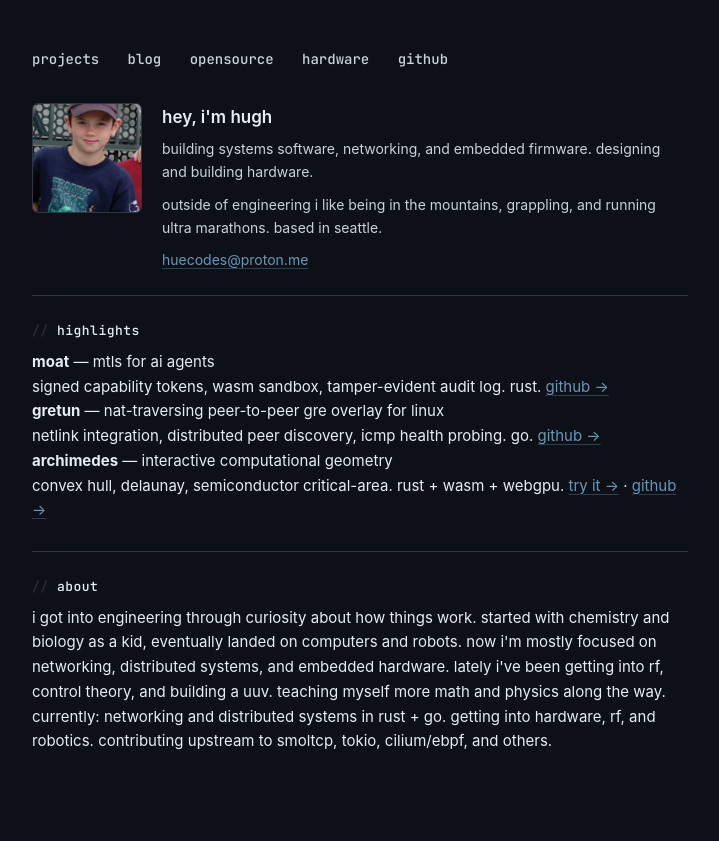
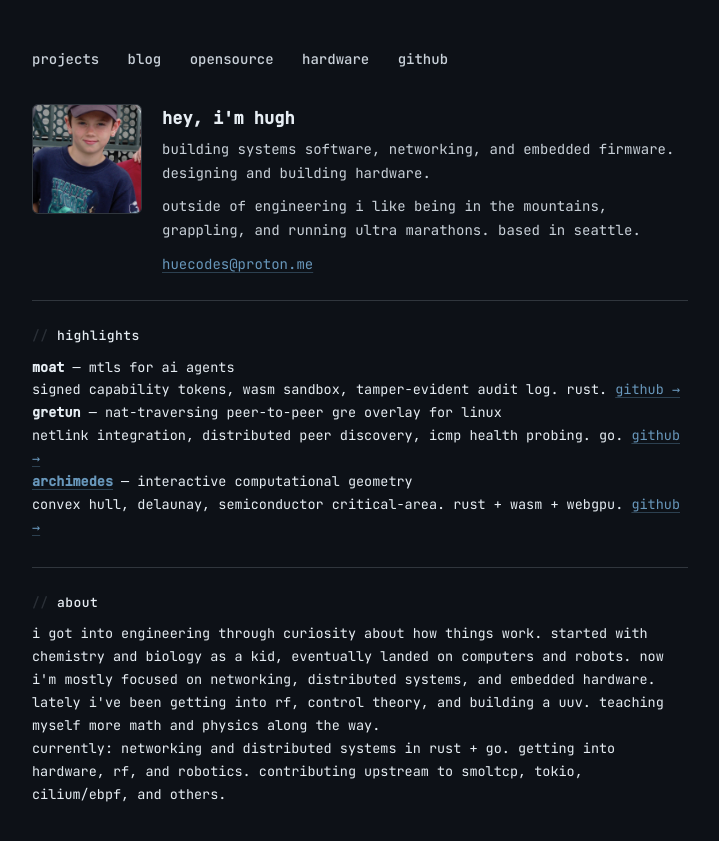
Before and after one commit to HueCodes/HueCodes.github.io, a Jekyll site: the page built from index.md, in a window 1280 px wide. Shown: the top 841 px of the page, without its empty margins (280-999 px from the left). Built offline with Jekyll 4.4.1, drawn with Linux system fonts in a browser that asks for light colours.

Commit message:
go all-mono for body; link archimedes name to live demo

```diff
--- a/assets/css/style.css
+++ b/assets/css/style.css
@@ -41,9 +41,9 @@
 }
 
 body {
-  font-family: -apple-system, BlinkMacSystemFont, "Segoe UI", Roboto, sans-serif;
-  font-size: 15px;
-  line-height: 1.65;
+  font-family: 'JetBrains Mono', 'SF Mono', Menlo, Consolas, monospace;
+  font-size: 13.5px;
+  line-height: 1.7;
   color: var(--text);
   background: var(--bg);
   max-width: 720px;
--- a/index.md
+++ b/index.md
@@ -39,8 +39,8 @@ title: home
   </p>
 
   <p>
-    <strong>archimedes</strong> — interactive computational geometry<br>
-    convex hull, delaunay, semiconductor critical-area. rust + wasm + webgpu. <a href="https://huecodes.github.io/Archimedes/">try it →</a> · <a href="https://github.com/HueCodes/Archimedes">github →</a>
+    <strong><a href="https://huecodes.github.io/Archimedes/">archimedes</a></strong> — interactive computational geometry<br>
+    convex hull, delaunay, semiconductor critical-area. rust + wasm + webgpu. <a href="https://github.com/HueCodes/Archimedes">github →</a>
   </p>
 
   <!-- ping-rs — uncomment when repo is uploaded
```
